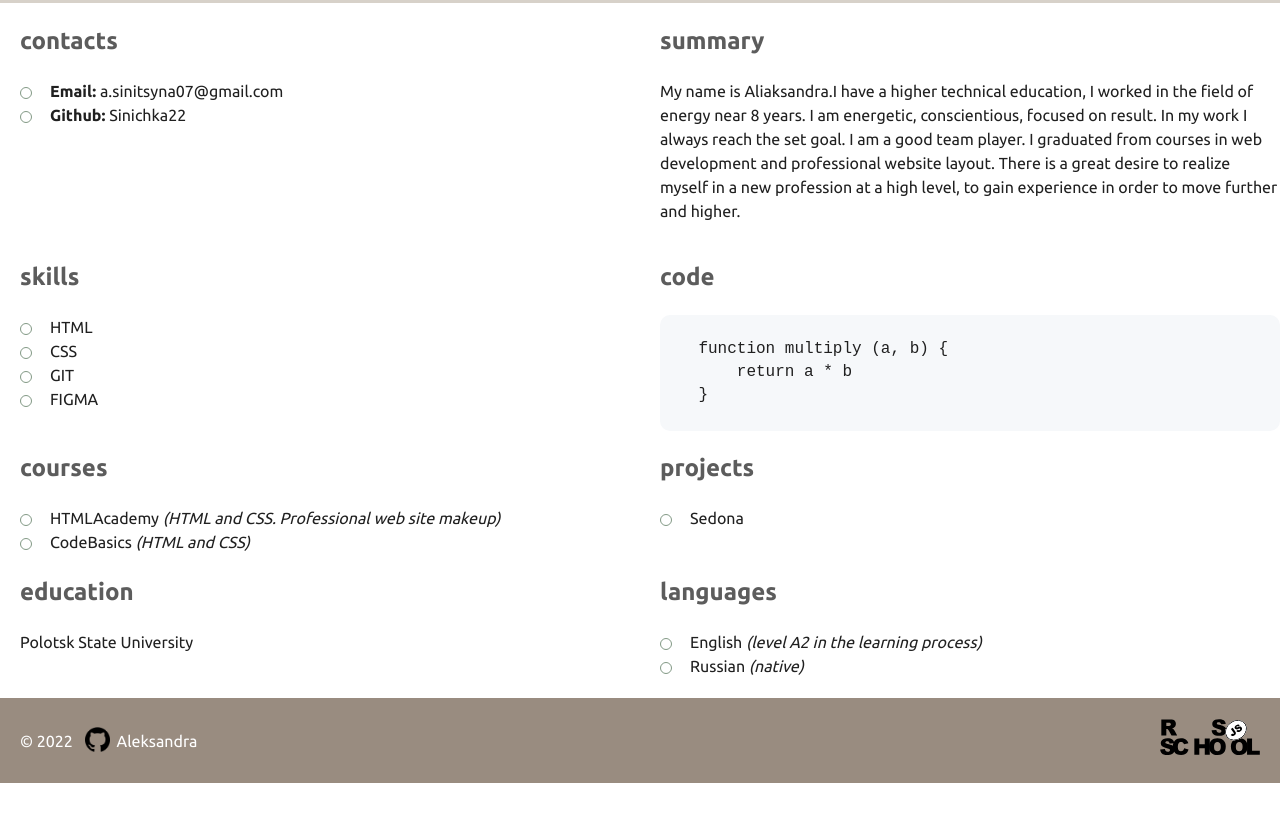
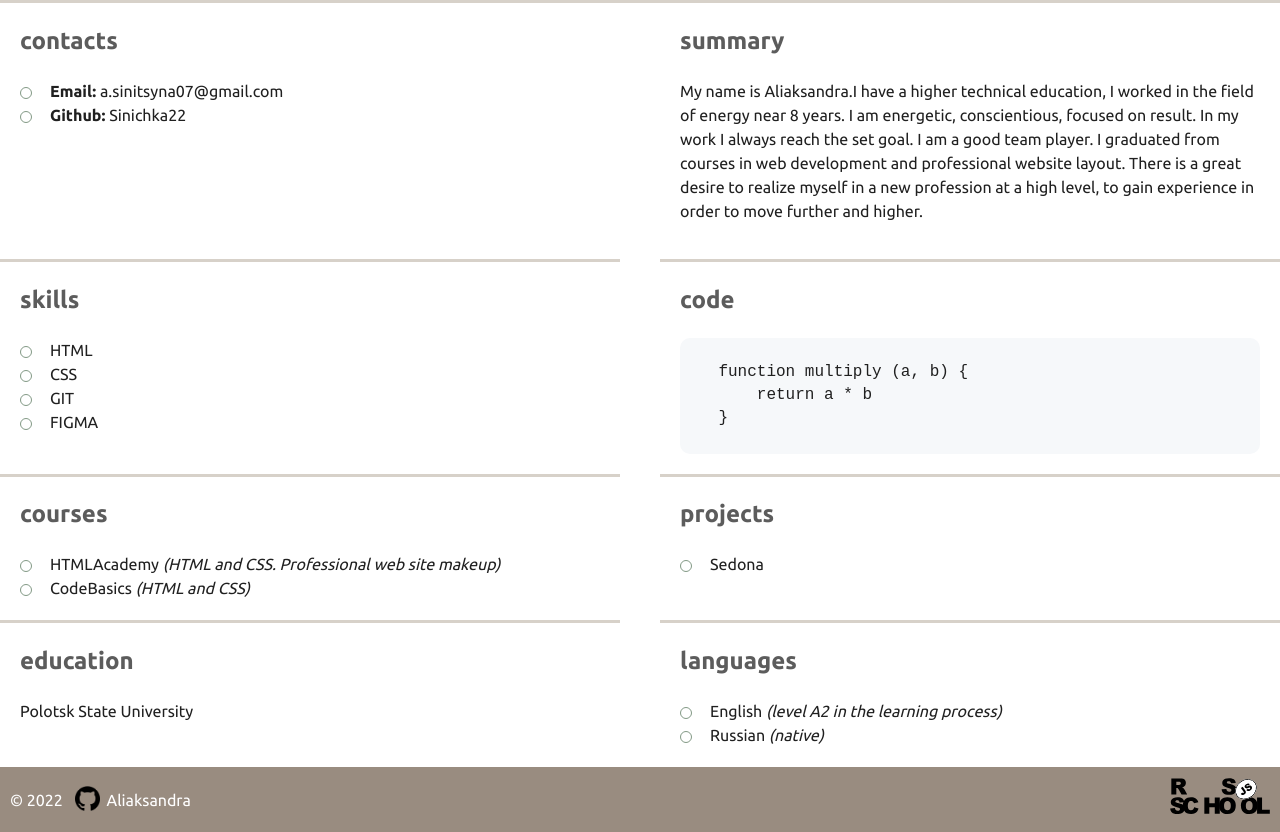
Before and after one commit to Sinichka22/rsschool-cv, a plain HTML site: page index.html in a window 1280 px wide. Shown: the part 347-1179 px from the top of the page. Before the commit the page ends 1130 px from the top, so only its background shows below. Drawn offline with Linux system fonts and the light colour scheme.

Commit message:
refactor: change styles

```diff
--- a/index.html
+++ b/index.html
@@ -121,7 +121,7 @@
         <div class="container footer-container">
             <div class="author">
                 <span>© 2022</span>
-                <a href="https://github.com/Sinichka22" class="my-github">Aleksandra</a>
+                <a href="https://github.com/Sinichka22" class="my-github">Aliaksandra</a>
             </div>
             <a href="https://rs.school/js-stage0/" class="rs-logo"></a>
         </div>
--- a/style.css
+++ b/style.css
@@ -1,8 +1,9 @@
-@font-face {
+  @font-face {
     font-family: 'Ubuntu';
     src: url("assets/fonts/Ubuntu-Regular.ttf");
     font-weight: 400;
   }
+
   @font-face {
     font-family: 'Ubuntu';
     src: url("assets/fonts/Ubuntu-Bold.ttf");
@@ -50,16 +51,14 @@
   .main-container {
     display: flex;
     flex-wrap: wrap;
+    justify-content: space-between;
   }
 
   .section {
-    width: 50%;
-    padding-left: 20px;
+    width: calc(50% - 20px);
+    padding: 0px 20px 20px 20px;
+    border-bottom: 3px solid #d7d1c9;
   }
-
-  .section.languages {
-    margin-bottom: 20px;
-}
 
   .section-title {
     color: #5c5c5c;
@@ -137,8 +136,8 @@
     position: absolute;
     bottom: -25px;
     left: 50%;
-    margin-left: -70px;
-    width: 140px;
+    margin-left: -100px;
+    width: 200px;
     height: 2px;
     background-color: #998c80;
   }
@@ -193,7 +192,7 @@
 
   .footer {
     background-color: #998c80;
-    padding: 20px;
+    padding: 10px;
   }
 
   .footer-container {
@@ -232,8 +231,16 @@
     background-repeat: no-repeat;
   }
 
+
+  .section#education, .section#languages {
+    border-bottom: none;
+  }
+
   @media (max-width: 768px) {
     .section {
       width: 100%;
     }
+    .section#education {
+      border-bottom: 3px solid #d7d1c9;
+    }
   }
```
Also changed, not shown: 1 other file.
